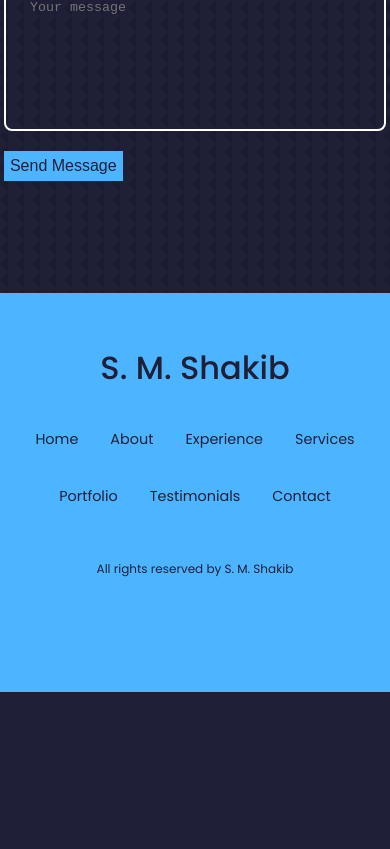
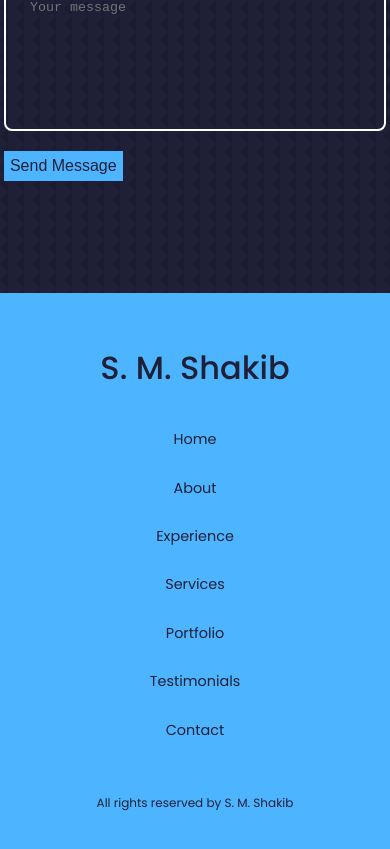
Before and after one commit to doubleO-Seven/Portfolio-2.0, a React (Create React App) app: page / in a window 390 px wide. Shown: the part 9952-10801 px from the top of the page. Before the commit the page ends 10644 px from the top, so only its background shows below. Built offline with nearby package versions, Linux system fonts and the light colour scheme.

Commit message:
media query footer

```diff
--- a/src/components/footer/footer.css
+++ b/src/components/footer/footer.css
@@ -29,3 +29,11 @@ footer a {
     margin-bottom: 4rem;
     color: var(--color-bg);
 }
+
+/* media query - for phone */
+@media screen and (max-width: 600px) {
+    .permalinks {
+        flex-direction: column;
+        gap: 1.5rem;
+    }
+}
```
